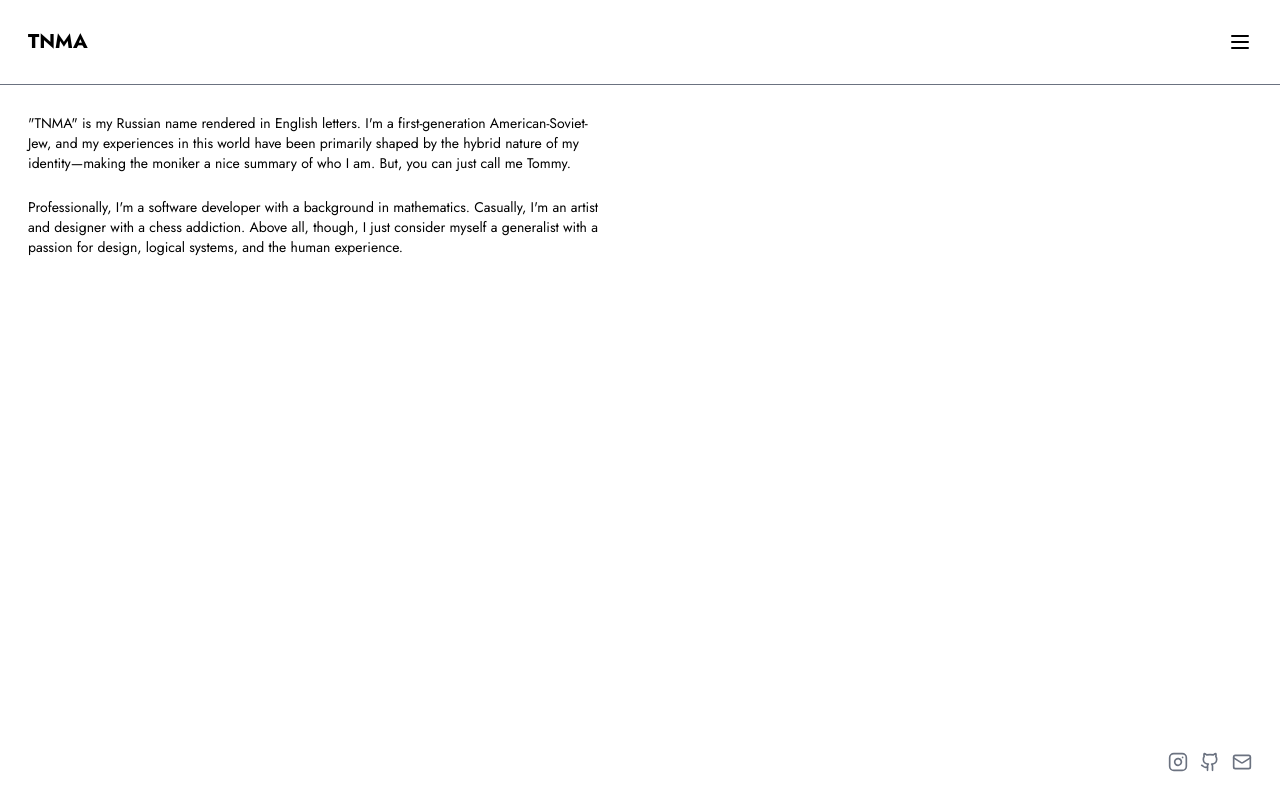
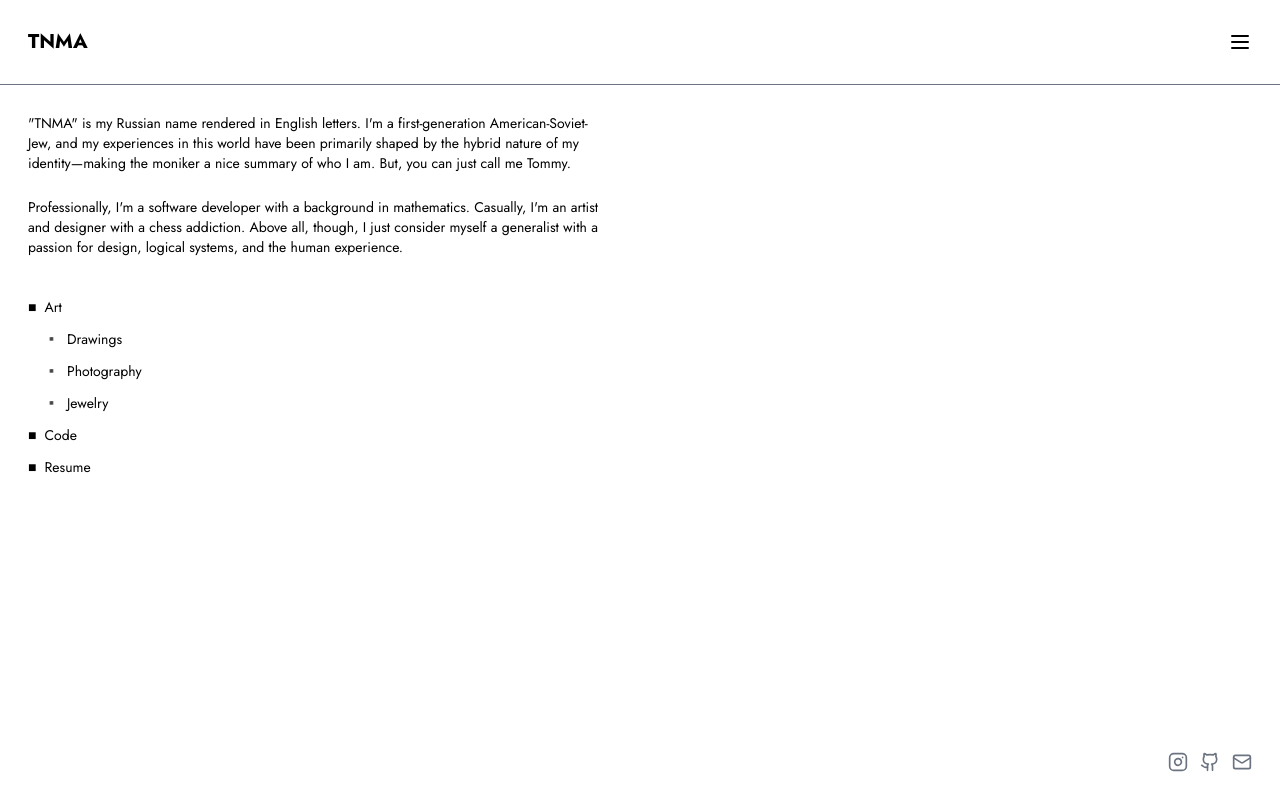
Before and after one commit to TheBerlinMan/tnma-me, a Next.js app: page /home in a window 1280 px wide. Built offline with nearby package versions, Linux system fonts and the light colour scheme.

Commit message:
try menu on landing

```diff
--- a/app/(root)/home/page.tsx
+++ b/app/(root)/home/page.tsx
@@ -1,5 +1,28 @@
+"use client";
+
+import Link from "next/link";
+import { useState } from "react";
+import { getRandomColor } from "@/lib/functions";
+import { useMounted } from "@/lib/hooks/useMounted";
 
 const Home = () => {
+  const [hoverColors, setHoverColors] = useState<Record<string, string>>({
+    Art: getRandomColor(),
+    Drawings: getRandomColor(),
+    Photography: getRandomColor(),
+    Jewelry: getRandomColor(),
+    Code: getRandomColor(),
+    Resume: getRandomColor(),
+  });
+  const mounted = useMounted();
+
+  const handleMouseEnter = (itemName: string) => {
+    setHoverColors((prev) => ({
+      ...prev,
+      [itemName]: getRandomColor(prev[itemName]),
+    }));
+  };
+
   return (
     <div className="flex flex-col gap-6 text-sm max-w-xl fade-in">
       <div className="flex flex-col gap-2">
@@ -19,6 +42,82 @@ const Home = () => {
           passion for design, logical systems, and the human experience.
         </div>
       </div>
+      <div className="flex flex-col gap-2 mt-4">
+        <ul className="flex flex-col gap-3">
+          <li className="marker:text-foreground before:content-['■'] before:mr-2 flex items-center">
+            <Link
+              href="/art"
+              onMouseEnter={() => handleMouseEnter('Art')}
+              style={mounted ? {
+                '--hover-color': `var(--${hoverColors['Art'] || 'default-color'})`
+              } as React.CSSProperties : {}}
+              className="cursor-pointer transition-colors hover-text-custom"
+            >
+              Art
+            </Link>
+          </li>
+          <li className="pl-4 marker:text-foreground before:content-['▪️'] before:mr-2 before:text-xs flex items-center">
+            <Link
+              href="/art/drawings"
+              onMouseEnter={() => handleMouseEnter('Drawings')}
+              style={mounted ? {
+                '--hover-color': `var(--${hoverColors['Drawings'] || 'default-color'})`
+              } as React.CSSProperties : {}}
+              className="cursor-pointer transition-colors hover-text-custom"
+            >
+              Drawings
+            </Link>
+          </li>
+          <li className="pl-4 marker:text-foreground before:content-['▪️'] before:mr-2 before:text-xs flex items-center">
+            <Link
+              href="/art/photography"
+              onMouseEnter={() => handleMouseEnter('Photography')}
+              style={mounted ? {
+                '--hover-color': `var(--${hoverColors['Photography'] || 'default-color'})`
+              } as React.CSSProperties : {}}
+              className="cursor-pointer transition-colors hover-text-custom"
+            >
+              Photography
+            </Link>
+          </li>
+          <li className="pl-4 marker:text-foreground before:content-['▪️'] before:mr-2 before:text-xs flex items-center">
+            <Link
+              href="/art/jewelry"
+              onMouseEnter={() => handleMouseEnter('Jewelry')}
+              style={mounted ? {
+                '--hover-color': `var(--${hoverColors['Jewelry'] || 'default-color'})`
+              } as React.CSSProperties : {}}
+              className="cursor-pointer transition-colors hover-text-custom"
+            >
+              Jewelry
+            </Link>
+          </li>
+          <li className="marker:text-foreground before:content-['■'] before:mr-2 flex items-center">
+            <Link
+              href="/projects"
+              onMouseEnter={() => handleMouseEnter('Code')}
+              style={mounted ? {
+                '--hover-color': `var(--${hoverColors['Code'] || 'default-color'})`
+              } as React.CSSProperties : {}}
+              className="cursor-pointer transition-colors hover-text-custom"
+            >
+              Code
+            </Link>
+          </li>
+          <li className="marker:text-foreground before:content-['■'] before:mr-2 flex items-center">
+            <Link
+              href="/resume"
+              onMouseEnter={() => handleMouseEnter('Resume')}
+              style={mounted ? {
+                '--hover-color': `var(--${hoverColors['Resume'] || 'default-color'})`
+              } as React.CSSProperties : {}}
+              className="cursor-pointer transition-colors hover-text-custom"
+            >
+              Resume
+            </Link>
+          </li>
+        </ul>
+      </div>
     </div>
   );
 };
```
